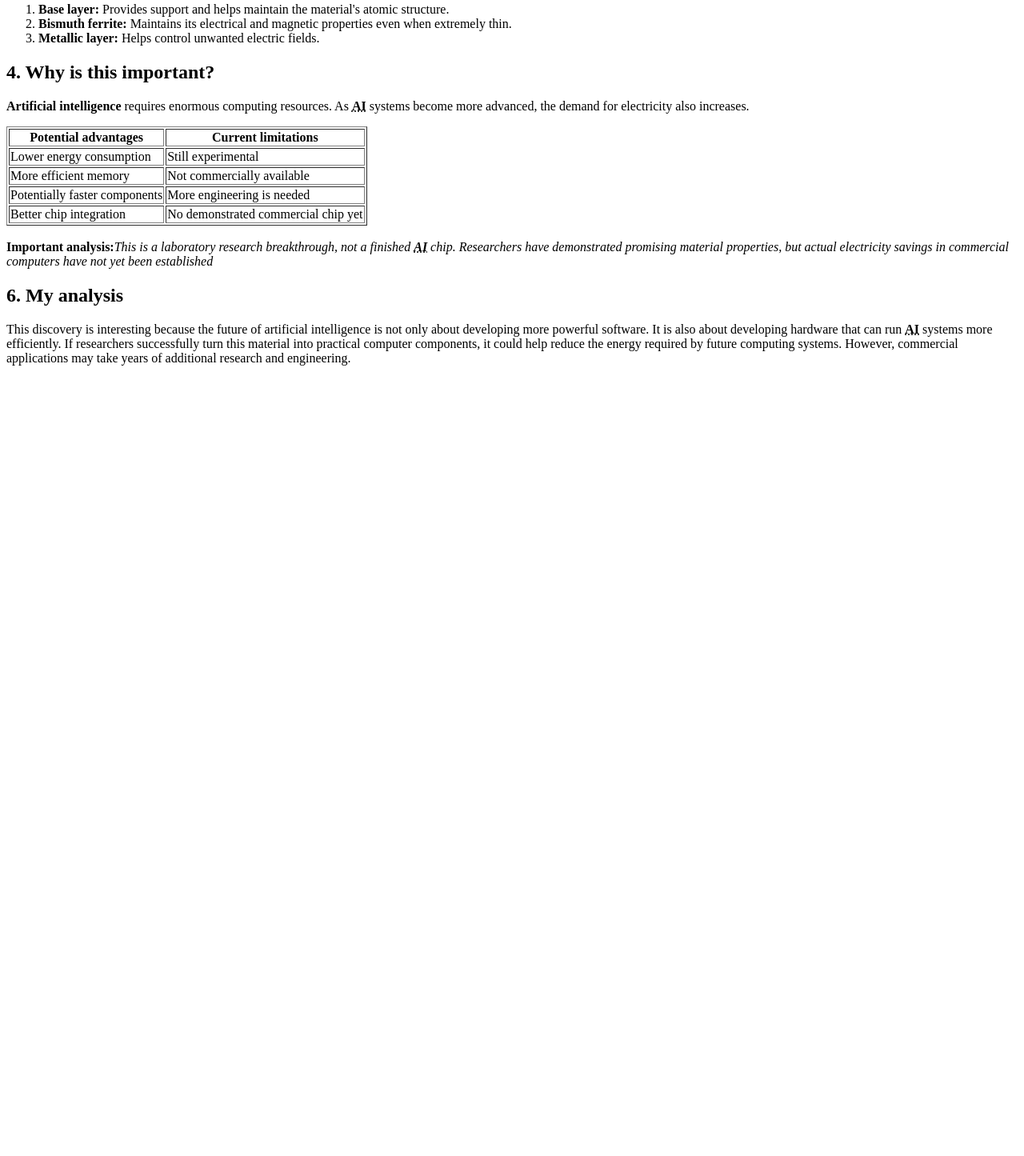
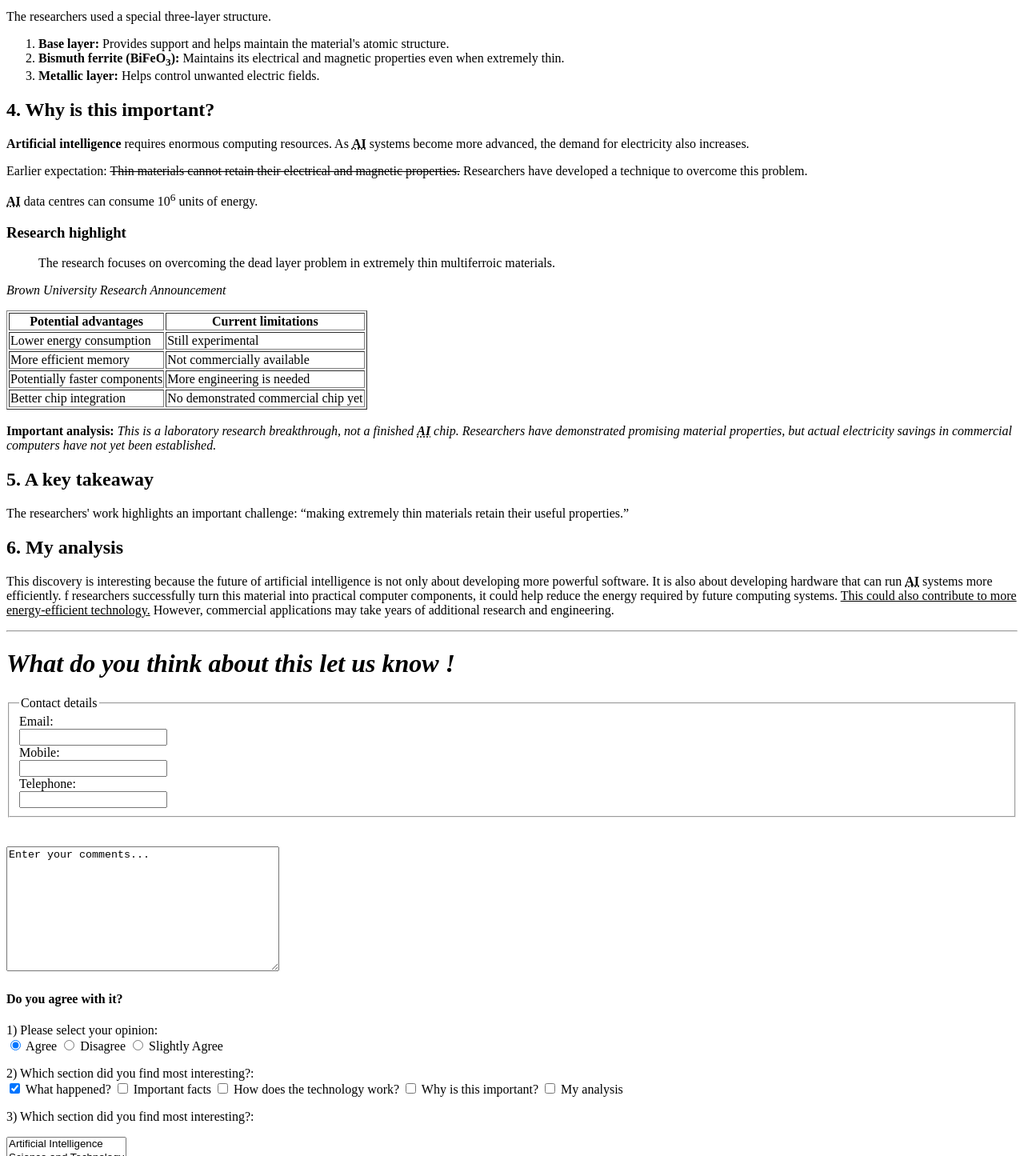
Before and after one commit to taimoorshoaib859/NEWS-HTML-SMIT, a plain HTML site: page index.html in a window 1280 px wide. Shown: the part 1355-2800 px from the top of the page at 80% size. Before the commit the page ends 1828 px from the top, so only its background shows below. Drawn offline with Linux system fonts and the light colour scheme.

Commit message:
added few more things

```diff
--- a/index.html
+++ b/index.html
@@ -1,12 +1,14 @@
+
 <!doctype html>
 <html lang="en">
   <head>
     <meta charset="UTF-8" />
     <meta name="viewport" content="width=device-width, initial-scale=1.0" />
-    <title>Document</title>
+    <title>SMIT News</title>
   </head>
   <body>
     <!--ALL the NEWS info is take by AI Only the structure is designed by the developer-->
+    <div id="heading">
     <h1>SMIT News Paper</h1>
     <hr />
     <br />
@@ -39,15 +41,17 @@
         >Brown University – Research announcement</a
       >
     </p>
+    </div>
     <hr />
+    <div id="contentInfo">
     <h2>1. What happened?</h2>
     <p>
       <ul><li>Researchers at Brown University have developed a new technique that could
       help make future computer chips consume less electricity. The researchers
-      worked with a special material called<strong>bismuth ferrite</strong> ,
+      worked with a special material called <strong>bismuth ferrite (BiFeO<sub>3</sub>)</strong>,
       which has both electrical and magnetic properties.<br />
       The problem was that when this material was made extremely thin, it
-      stopped functioning properly. Scientists call this the dead layer effect.
+      stopped functioning properly. Scientists call this the <dfn>dead layer effect</dfn>.
       The researchers developed a technique to overcome this problem, allowing
       the material to retain its electrical and magnetic properties even at
       extremely small thicknesses. This could eventually help engineers develop
@@ -55,6 +59,7 @@
       intelligence.</li>
       </ul>
     </p>
+
     <h2>2. Important facts</h2>
     <table border="1">
       <tr>
@@ -75,7 +80,7 @@
       </tr>
       <tr>
         <td>Material</td>
-        <td>Bismuth ferrite</td>
+        <td>Bismuth ferrite (BiFeO<sub>3</sub>)</td>
       </tr>
       <tr>
         <td>Research leader</td>
@@ -94,23 +99,49 @@
         <td>AI chips and computer memory</td>
       </tr>
     </table>
+<p>
+  <s>This technology is already commercially available.</s>
+  <strong>Current status:</strong>
+<span>  The technology is still experimental.</span>
+</p>
     <h2>3. How does the technology work?</h2>
-<img src="./NEWS.jfif" width="500" height="500"/>
-<p>The researchers used a special three-layer structure.
-</p>
+    <img src="./NEWS.jfif" width="500" height="500" />
+    <p>The researchers used a special three-layer structure.</p>
     <ol>
       <li><b>Base layer:</b> Provides support and helps maintain the material's atomic structure.</li>
-        <li><b>Bismuth ferrite:</b> Maintains its electrical and magnetic properties even when extremely thin.</li>
+      <li><b>Bismuth ferrite (BiFeO<sub>3</sub>):</b> Maintains its electrical and magnetic properties even when extremely thin.</li>
       <li><b>Metallic layer:</b> Helps control unwanted electric fields.</li>
+    </ol>
 
-</ol>
-<h2>
-    4. Why is this important?
-</h2>
-<p><strong>Artificial intelligence</strong> requires enormous computing resources. As <strong><abbr title="Artificial intelligence">AI</abbr></strong> systems become more advanced, the demand for electricity also increases.</p>
+    <h2>4. Why is this important?</h2>
+    <p>
+      <strong>Artificial intelligence</strong> requires enormous computing resources.
+      As <strong><abbr title="Artificial intelligence">AI</abbr></strong> systems
+      become more advanced, the demand for electricity also increases.
+    </p>
+<p>
+  Earlier expectation: <del>Thin materials cannot retain their electrical
+  and magnetic properties.</del>
+  Researchers have developed a technique to overcome this problem.
+</p>
+    <p>
+      <strong><abbr title="Artificial intelligence">AI</abbr></strong> data centres
+      can consume 10<sup>6</sup> units of energy.
+    </p>
+
+    <!-- BLOCKQUOTE ADDED HERE -->
+    <h3>Research highlight</h3>
+    <blockquote cite="https://www.brown.edu/news/2026-10-28/multiferroic-dead-zone">
+      The research focuses on overcoming the dead layer problem in extremely
+      thin multiferroic materials.
+    </blockquote>
+    <p><cite>Brown University Research Announcement</cite></p>
+
     <table border="1">
-    <tr><th>Potential advantages</th>
-    <th>Current limitations</th></tr>
+      <tr>
+        <th>Potential advantages</th>
+        <th>Current limitations</th>
+      </tr>
       <tr>
         <td>Lower energy consumption</td>
         <td>Still experimental</td>
@@ -128,15 +159,105 @@
         <td>No demonstrated commercial chip yet</td>
       </tr>
     </table>
-<br>
-    <b>Important analysis:</b><i>This is a laboratory research breakthrough, not a finished <strong><abbr title="Artificial intelligence">AI</abbr></strong> chip. Researchers have demonstrated promising material properties, but actual electricity savings in commercial computers have not yet been established</i>
+
+    <br />
+    <b>Important analysis:</b>
+    <i>This is a laboratory research breakthrough, not a finished
+      <strong><abbr title="Artificial intelligence">AI</abbr></strong> chip.
+      Researchers have demonstrated promising material properties, but actual
+      electricity savings in commercial computers have not yet been established.
+    </i>
+
+    <!-- Q TAG ADDED HERE -->
+    <h2>5. A key takeaway</h2>
+    <p>
+      The researchers' work highlights an important challenge:
+      <q>making extremely thin materials retain their useful properties.</q>
+    </p>
 
     <h2>6. My analysis</h2>
-    <p>This discovery is interesting because the future of artificial intelligence is not only about developing more powerful software. It is also about developing hardware that can run <strong><abbr title="Artificial intelligence">AI</abbr></strong> systems more efficiently.
+    <p>
+      This discovery is interesting because the future of artificial intelligence
+      is not only about developing more powerful software. It is also about
+      developing hardware that can run
+      <strong><abbr title="Artificial intelligence">AI</abbr></strong> systems
+      more efficiently.
+     f researchers successfully turn this material into practical computer
+components, it could help reduce the energy required by future computing
+systems. <ins>This could also contribute to more energy-efficient technology.</ins>
+      However, commercial applications may take years of additional research
+      and engineering.
+    </p>
+</div>
+    <hr/>
+    <div id="formtosubmit">
+    <h1><i>What do you think about this let us know !</i></h1>
+    <form>
+<fieldset>
+<legend>Contact details</legend>
+<label for="email">Email:<br />
+<input type="text" name="email" id="email" required="required" /></label><br />
+<label for="mobile">Mobile:<br />
+<input type="text" name="mobile"id="mobile" required="required" /></label><br />
+<label for="telephone">Telephone:<br />
+<input type="text" name="telephone"  id="telephone"/></label>
+</fieldset>
+<br>
+<br>
+<textarea name="comments" cols="40" rows="10">Enter your comments...</textarea>
+<h4>Do you agree with it?</h4>
+<p>1) Please select your opinion:
+<br />
+<input type="radio" name="opinion" value="agree"
+checked="checked" /> Agree
+<input type="radio" name="opinion" value="Disagree" />
+Disagree
+<input type="radio" name="opinion" value="slightlyagree" />
+Slightly Agree
+</p>
+<p>2) Which section did you find most interesting?:
+<br />
+<input type="checkbox" name="areaofinterest"
+value="Whathappened" checked="checked" /> What happened?
+<input type="checkbox" name="areaofinterest"
+value="importantfacts" /> Important facts
+<input type="checkbox" name="areaofinterest"
+value="technologywork" /> How does the technology work?
+<input type="checkbox" name="areaofinterest"
+value="whyimportant" /> Why is this important?
+<input type="checkbox" name="areaofinterest"
+value="myanalysis" /> My analysis
+</p>
+<p>3) Which section did you find most interesting?:
+</p>
+<select name="devices" multiple="multiple"> <option value="ArtificialIntelligence">Artificial Intelligence</option>
+<option value="Science and Technology">Science and Technology</option>
+<option value="Space Exploration">Space Exploration</option>
+<option value="Business and Economy">Business and Economy</option>
+<option value="Sports">Sports</option>
+<option value="International Politics">International Politics</option></select>
+<p>4) Send Us Your Image?:
 
-If researchers successfully turn this material into practical computer components, it could help reduce the energy required by future computing systems.
+</p>
+<input type="file" name="user-img" /><br /><br />
+<label for="date">date:</label>
+<input type="date" name="date" id="date" />
+<button type="submit"> Submit</button>
 
-However, commercial applications may take years of additional research and engineering.</p>
 
+    </form>
+    </div>
+    <hr/>
+    <br/>
+    <br/>
+
+<div id="ourlocationAndextra">
+    <h3>Our Location</h3>
+    <iframe
+width="450"
+height="350"
+src="https://www.google.com/maps/embed?pb=!1m18!1m12!1m3!1d5410.320389382384!2d67.06541867673451!3d24.88270317791479!2m3!1f0!2f0!3f0!3m2!1i1024!2i768!4f13.1!3m3!1m2!1s0x3eb33eebb56aaaab%3A0x27ab04809ef5020a!2sSaylani%20Welfare%20International%20Trust%20Head%20Office.!5e1!3m2!1sen!2s!4v1795175917281!5m2!1sen!2s">
+</iframe>
+</div>
 </body>
 </html>
```
Lines whose indentation alone changed are shown as unchanged.
